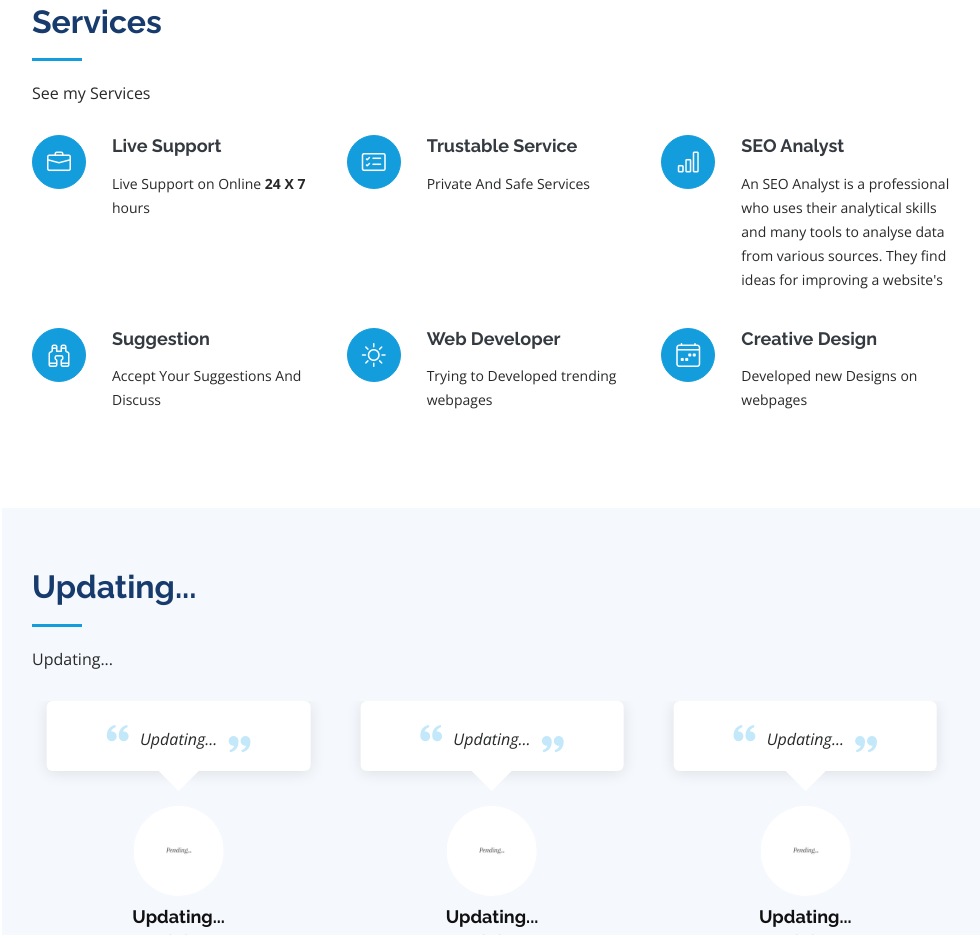
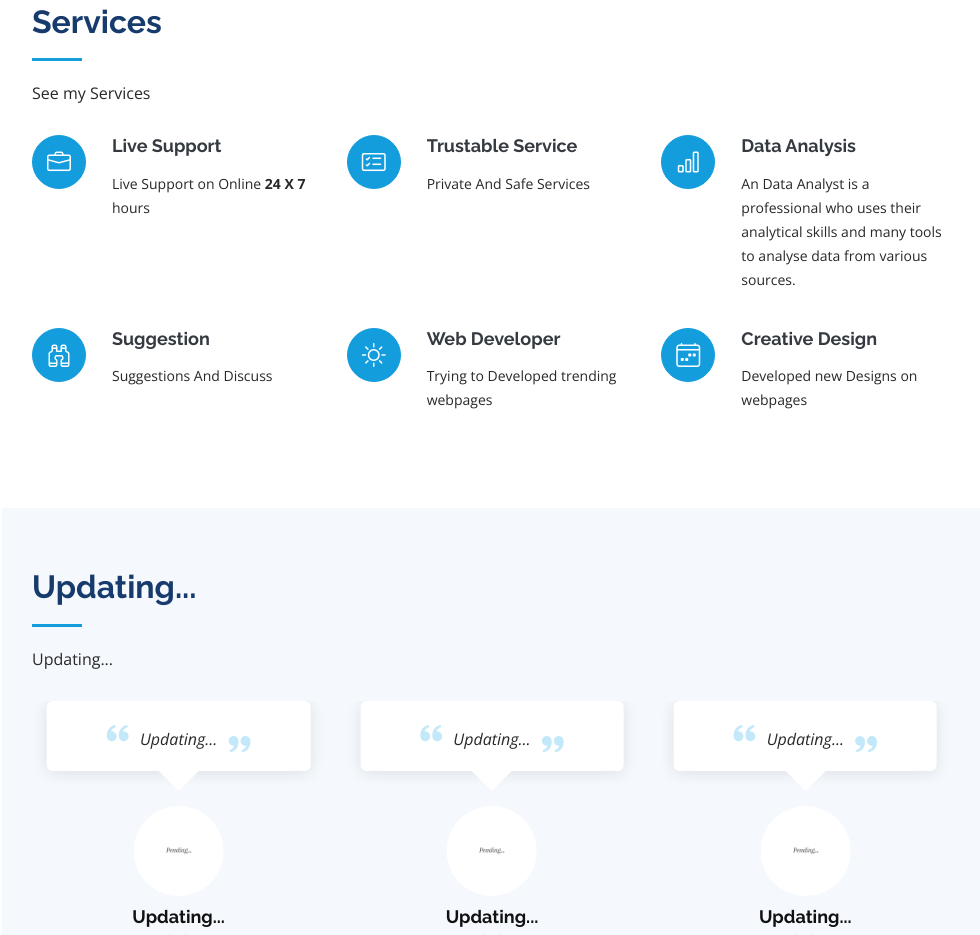
Before and after one commit to Mangalmurtiw/Portfolio, a plain HTML site: page index.html in a window 1280 px wide. Shown: the part 4474-5409 px from the top of the page, without its empty margins (298-1278 px from the left). Drawn offline with nearby package versions, Linux system fonts and the light colour scheme.

Commit message:
Update index.html

```diff
--- a/index.html
+++ b/index.html
@@ -448,13 +448,13 @@
           </div>
           <div class="col-lg-4 col-md-6 icon-box" data-aos="fade-up" data-aos-delay="200">
             <div class="icon"><i class="bi bi-bar-chart"></i></div>
-            <h4 class="title"><a href="">SEO Analyst</a></h4>
-            <p class="description">An SEO Analyst is a professional who uses their analytical skills and many tools to analyse data from various sources. They find ideas for improving a website's </p>
+            <h4 class="title"><a href="">Data Analysis</a></h4>
+            <p class="description">An Data Analyst is a professional who uses their analytical skills and many tools to analyse data from various sources.</p>
           </div>
           <div class="col-lg-4 col-md-6 icon-box" data-aos="fade-up" data-aos-delay="300">
             <div class="icon"><i class="bi bi-binoculars"></i></div>
             <h4 class="title"><a href="">Suggestion</a></h4>
-            <p class="description">Accept Your Suggestions And Discuss</p>
+            <p class="description">Suggestions And Discuss</p>
           </div>
           <div class="col-lg-4 col-md-6 icon-box" data-aos="fade-up" data-aos-delay="400">
             <div class="icon"><i class="bi bi-brightness-high"></i></div>
```
